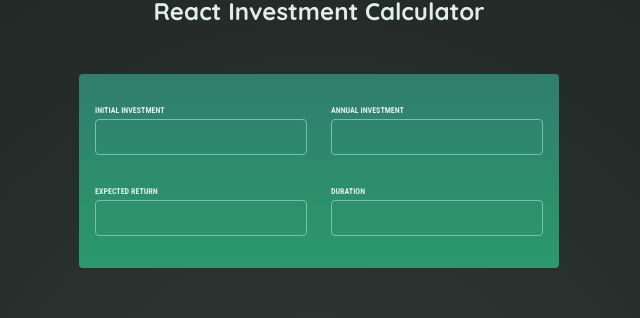
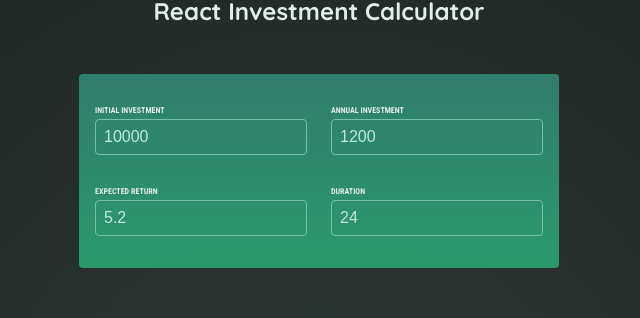
Before and after one commit to shaurya16/investment-calc-react, a React (Vite) app: page / in a window 1280 px wide. Shown: the part 152-470 px from the top of the page, without its empty margins (321-961 px from the left). Built offline with nearby package versions, Linux system fonts and the light colour scheme.

Commit message:
Refactor UserInput

```diff
--- a/src/App.jsx
+++ b/src/App.jsx
@@ -1,6 +1,6 @@
 import { useState } from "react";
 import Header from "./components/Header";
-import Input from "./components/Input";
+import UserInput from "./components/UserInput";
 import Results from "./components/Results";
 
 const initialState = {
@@ -25,36 +25,7 @@ function App() {
   return (
     <div>
       <Header />
-      <section id="user-input">
-        <span className="input-group">
-          <Input
-            title="Initial Investment"
-            investmentType="initialInvestment"
-            value={state.initialInvestment}
-            handleChange={handleUpdate}
-          />
-          <Input
-            title="Annual Investment"
-            investmentType="annualInvestment"
-            value={state.annualInvestment}
-            handleChange={handleUpdate}
-          />
-        </span>
-        <span className="input-group">
-          <Input
-            title="Expected Return"
-            investmentType="expectedReturn"
-            value={state.expectedReturn}
-            handleChange={handleUpdate}
-          />
-          <Input
-            title="Duration"
-            investmentType="duration"
-            value={state.duration}
-            handleChange={handleUpdate}
-          />
-        </span>
-      </section>
+      <UserInput state={state} handleChange={handleUpdate} />
       <Results input={state} />
     </div>
   );
--- a/src/components/Input.jsx
+++ /dev/null
@@ -1,11 +0,0 @@
-export default function Input({ title, investmentType, handleChange }) {
-  return (
-    <p>
-      <label>{title}</label>
-      <input
-        type="number"
-        onChange={(event) => handleChange(event.target.value, investmentType)}
-      ></input>
-    </p>
-  );
-}
--- /dev/null
+++ b/src/components/UserInput.jsx
@@ -0,0 +1,48 @@
+export default function UserInput({ state, handleChange }) {
+  return (
+    <section id="user-input">
+      <span className="input-group">
+        <p>
+          <label>Initial Investment</label>
+          <input
+            type="number"
+            value={state.initialInvestment}
+            onChange={(event) =>
+              handleChange(event.target.value, "initialInvestment")
+            }
+          ></input>
+        </p>
+        <p>
+          <label>Annual Investment</label>
+          <input
+            type="number"
+            value={state.annualInvestment}
+            onChange={(event) =>
+              handleChange(event.target.value, "annualInvestment")
+            }
+          ></input>
+        </p>
+      </span>
+      <span className="input-group">
+        <p>
+          <label>Expected Return</label>
+          <input
+            type="number"
+            value={state.expectedReturn}
+            onChange={(event) =>
+              handleChange(event.target.value, "expectedReturn")
+            }
+          ></input>
+        </p>
+        <p>
+          <label>Duration</label>
+          <input
+            type="number"
+            value={state.duration}
+            onChange={(event) => handleChange(event.target.value, "duration")}
+          ></input>
+        </p>
+      </span>
+    </section>
+  );
+}
```
